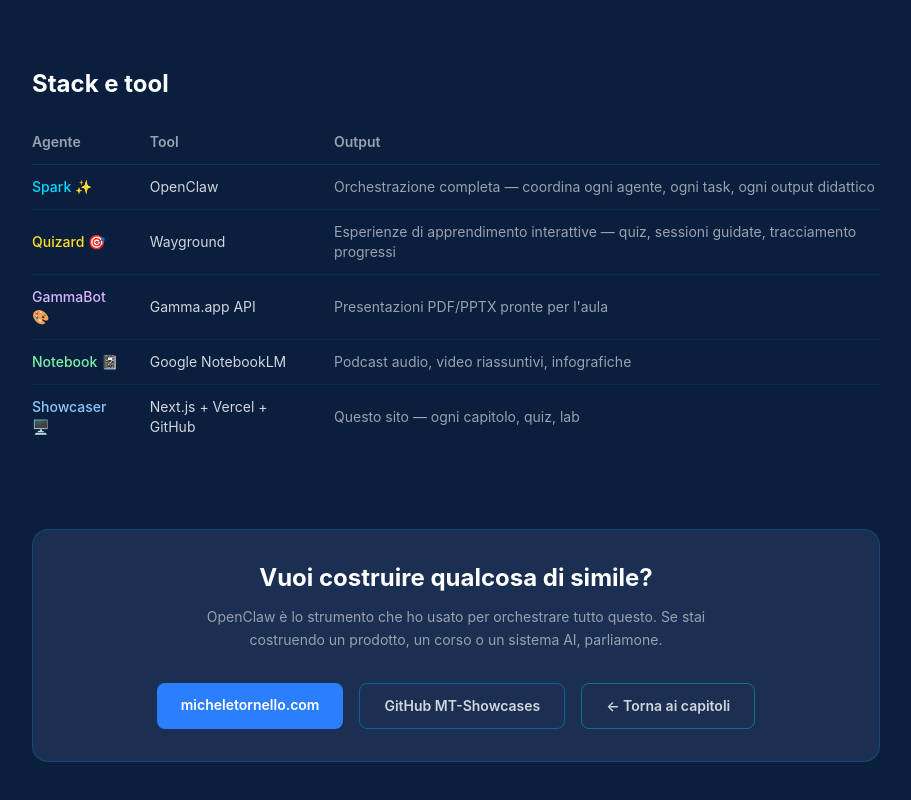
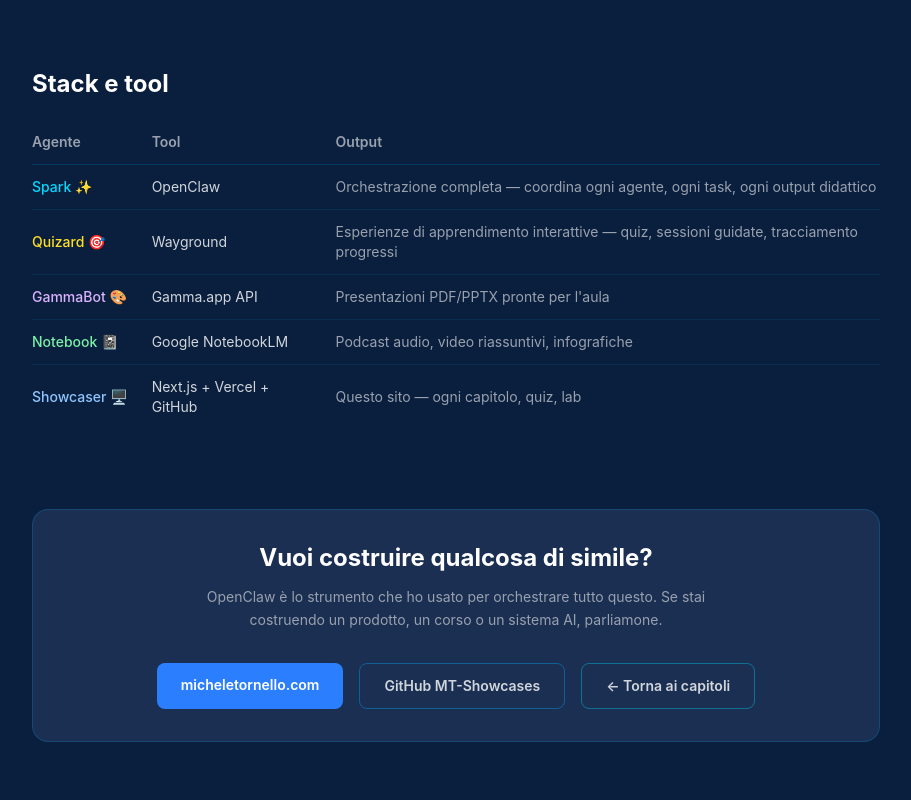
Before and after one commit to MT-Showcases/ai-fundamentals-showcase, a Next.js app: page /openclaw in a window 1280 px wide. Shown: the part 2337-3137 px from the top of the page, without its empty margins (184-1095 px from the left). Built offline with nearby package versions, Linux system fonts and the light colour scheme.

Commit message:
fix(openclaw): whitespace-nowrap on agent name column in table

```diff
--- a/app/openclaw/page.tsx
+++ b/app/openclaw/page.tsx
@@ -267,7 +267,7 @@ export default function OpenClawPage() {
               <tbody className="divide-y divide-blue-400/10">
                 {agents.map(agent => (
                   <tr key={agent.id}>
-                    <td className={`py-3 pr-6 font-medium ${agent.textColor}`}>{agent.name}</td>
+                    <td className={`py-3 pr-6 font-medium whitespace-nowrap ${agent.textColor}`}>{agent.name}</td>
                     <td className="py-3 pr-6 text-gray-300">{agent.tool}</td>
                     <td className="py-3 text-gray-400">{agent.output}</td>
                   </tr>
```
